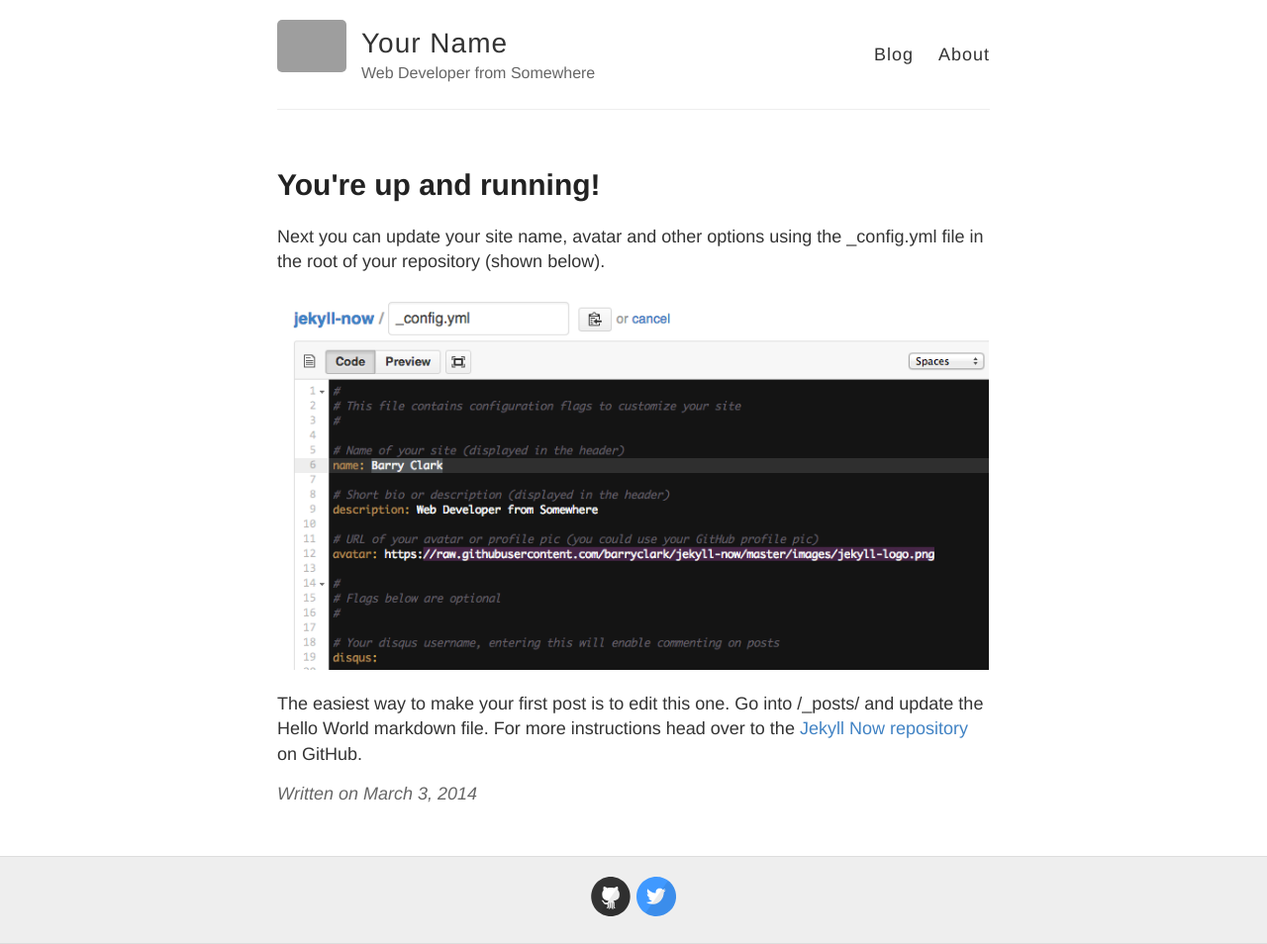
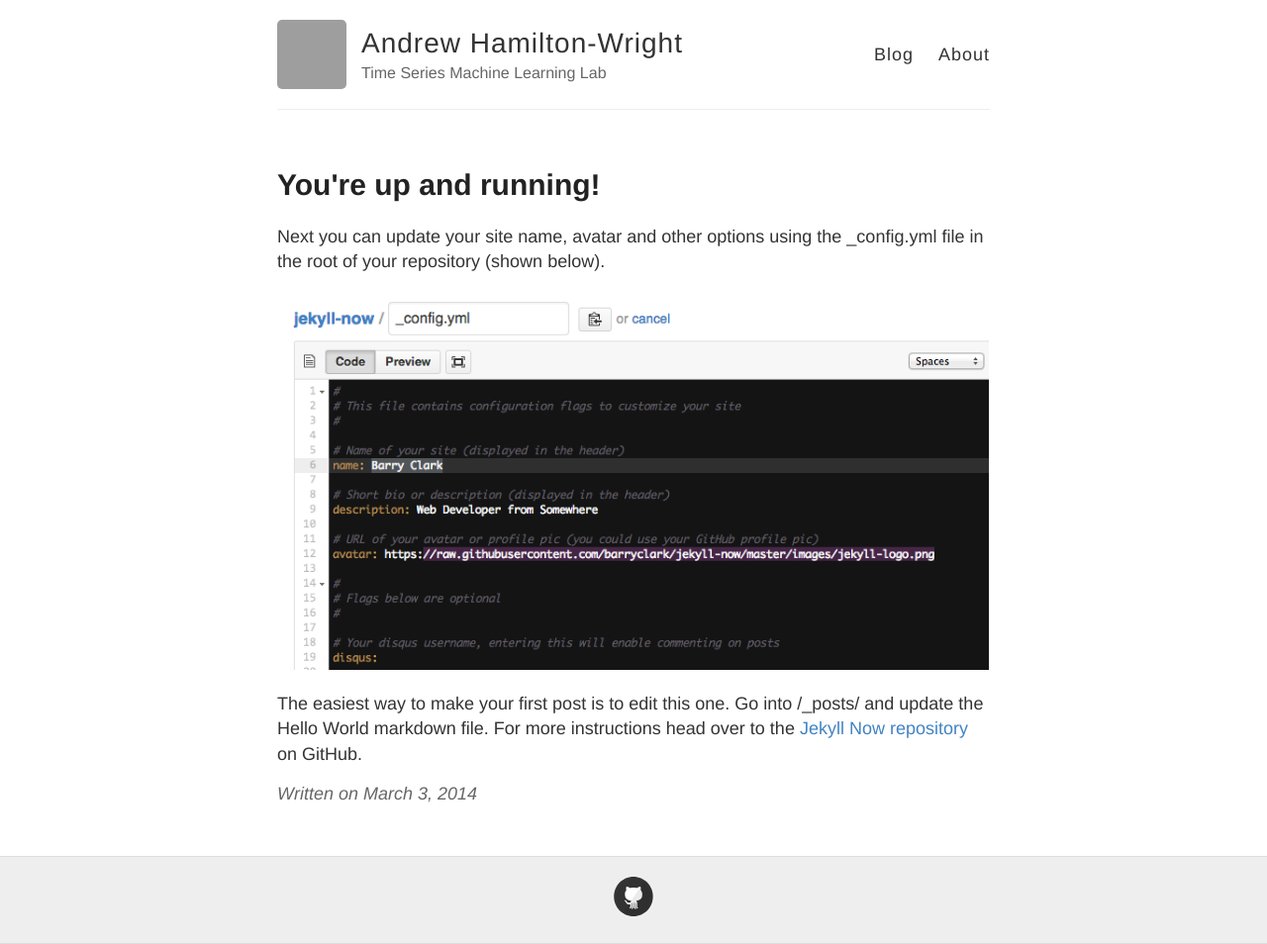
Before and after one commit to andrewhw/andrewhw.github.io, a Jekyll site: the page built from _posts/2014-3-3-Hello-World.md, in a window 1280 px wide. Shown: the whole page at 99% size. Built offline with Jekyll 4.4.1, drawn with Linux system fonts in a browser that asks for light colours; grey boxes are pictures that could not be loaded.

Commit message:
Update _config.yml
Customizing the site.

```diff
--- a/_config.yml
+++ b/_config.yml
@@ -3,13 +3,13 @@
 #
 
 # Name of your site (displayed in the header)
-name: Your Name
+name: Andrew Hamilton-Wright
 
 # Short bio or description (displayed in the header)
-description: Web Developer from Somewhere
+description: Time Series Machine Learning Lab
 
 # URL of your avatar or profile pic (you could use your GitHub profile pic)
-avatar: https://raw.githubusercontent.com/barryclark/jekyll-now/master/images/jekyll-logo.png
+avatar: https://avatars.githubusercontent.com/u/6172767?v=4
 
 #
 # Flags below are optional
@@ -21,12 +21,12 @@ footer-links:
   email:
   facebook:
   flickr:
-  github: barryclark/jekyll-now
+  github: andrewhw/jekyll-now
   instagram:
   linkedin:
   pinterest:
   rss: # just type anything here for a working RSS icon
-  twitter: jekyllrb
+  twitter:
   stackoverflow: # your stackoverflow profile, e.g. "users/50476/bart-kiers"
   youtube: # channel/<your_long_string> or user/<user-name>
   googleplus: # anything in your profile username that comes after plus.google.com/
```
